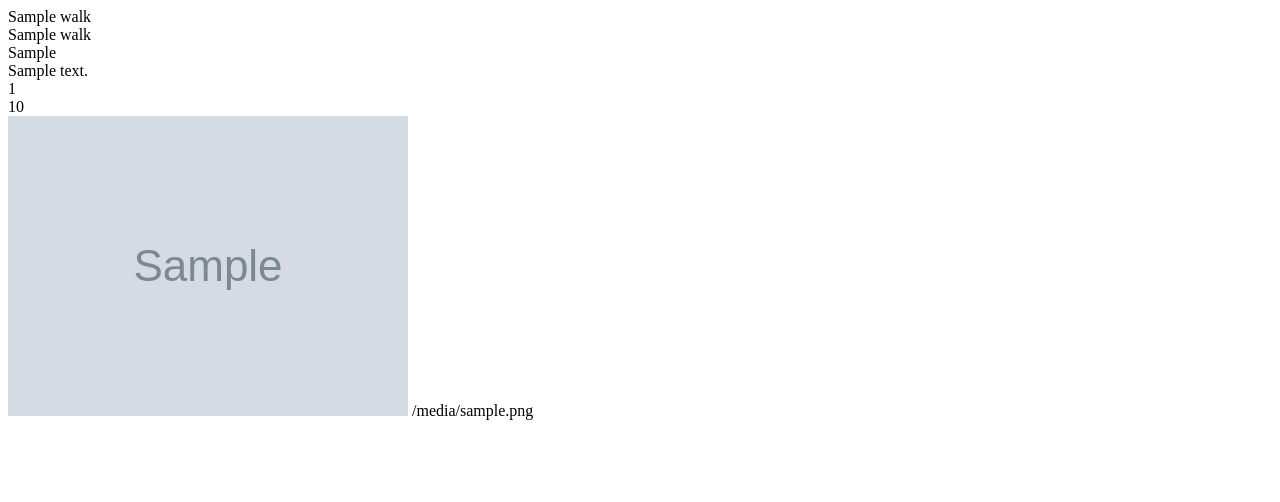
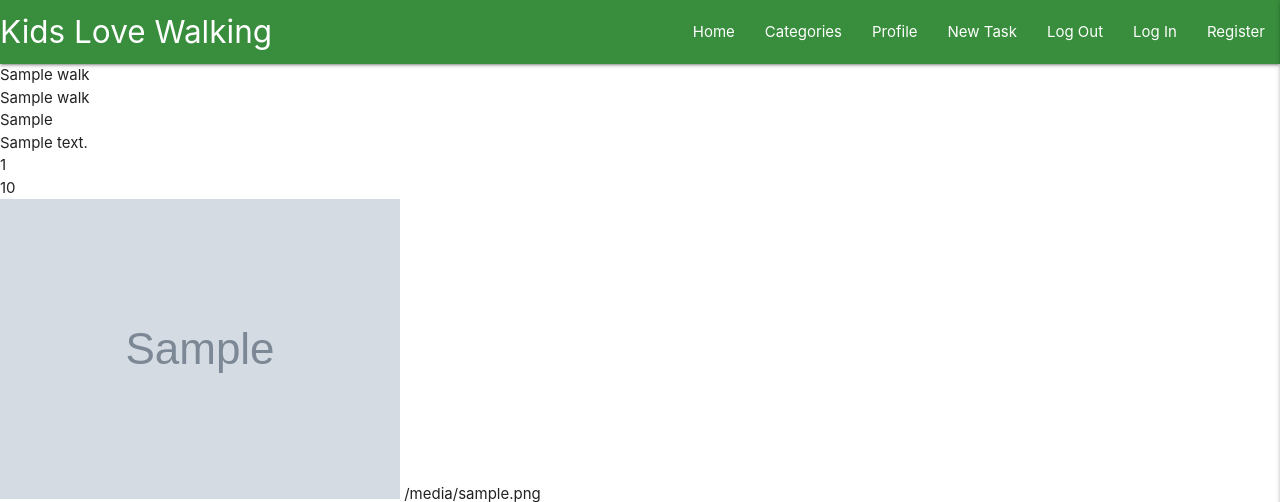
Before and after one commit to StefanMdvs/kids-love-walking, a Flask app: page / in a window 1280 px wide. Shown: the top 502 px of the page. Run offline with Flask 2, Linux system fonts and the light colour scheme; grey boxes marked "Sample" are stand-in pictures; a database or web service that is not in the repository returns one stand-in record (values such as "Sample title"); some libraries are stand-ins or nearby versions.

Commit message:
Add Materialize Navbar and Sidenav

```diff
--- a/static/js/script.js
+++ b/static/js/script.js
@@ -0,0 +1,3 @@
+$(document).ready(function(){
+    $(".sidenav").sidenav({edge: "right"});
+  });
--- a/templates/base.html
+++ b/templates/base.html
@@ -4,7 +4,7 @@
     <meta charset="UTF-8">
     <meta http-equiv="X-UA-Compatible" content="IE=edge">
     <meta name="viewport" content="width=device-width, initial-scale=1.0">
-    <link href="https://fonts.googleapis.com/icon?family=Material+Icons" rel="stylesheet" type="text/css"
+    <link href="https://fonts.googleapis.com/icon?family=Material+Icons" rel="stylesheet" type="text/css">
     <link rel="stylesheet" href="https://cdnjs.cloudflare.com/ajax/libs/materialize/1.0.0/css/materialize.min.css"
         type="text/css">
     <link rel="stylesheet" href="{{ url_for('static', filename='css/style.css' )}}" href="style.css">
@@ -13,6 +13,36 @@
     <title>Kids Love Walking</title>
 </head>
 <body>
+    <header>
+        <!-- Top navbar -->
+        <nav class="nav-extended green darken-2">
+            <div class="nav-wrapper">
+                <a href="{{ url_for('get_walks' )}}" class="brand-logo">Kids Love Walking</a>
+                <a href="#" data-target="mobile-demo" class="sidenav-trigger right"><i class="material-icons">menu</i></a>
+                <ul class="right hide-on-med-and-down">
+                    <li><a href="{{ url_for('get_walks' )}}">Home</a></li>
+                    <li><a href="#">Categories</a></li>
+                    <li><a href="#">Profile</a></li>
+                    <li><a href="#">New Task</a></li>
+                    <li><a href="#">Log Out</a></li>
+                    <li><a href="#">Log In</a></li>
+                    <li><a href="#">Register</a></li>
+
+                </ul>
+            </div>
+        </nav>
+        <!-- Mobile sidenav -->
+        <ul class="sidenav" id="mobile-demo">
+            <h3 class="center-align green-darken-2">Kids Love Walking</h3>
+            <li><a href="{{ url_for('get_walks' )}}">Home</a></li>
+            <li><a href="#">Categories</a></li>
+            <li><a href="#">Profile</a></li>
+            <li><a href="#">New Task</a></li>
+            <li><a href="#">Log Out</a></li>
+            <li><a href="#">Log In</a></li>
+            <li><a href="#">Register</a></li>
+        </ul>
+    </header>
     {% block content %}
     {% endblock %}
 
```
